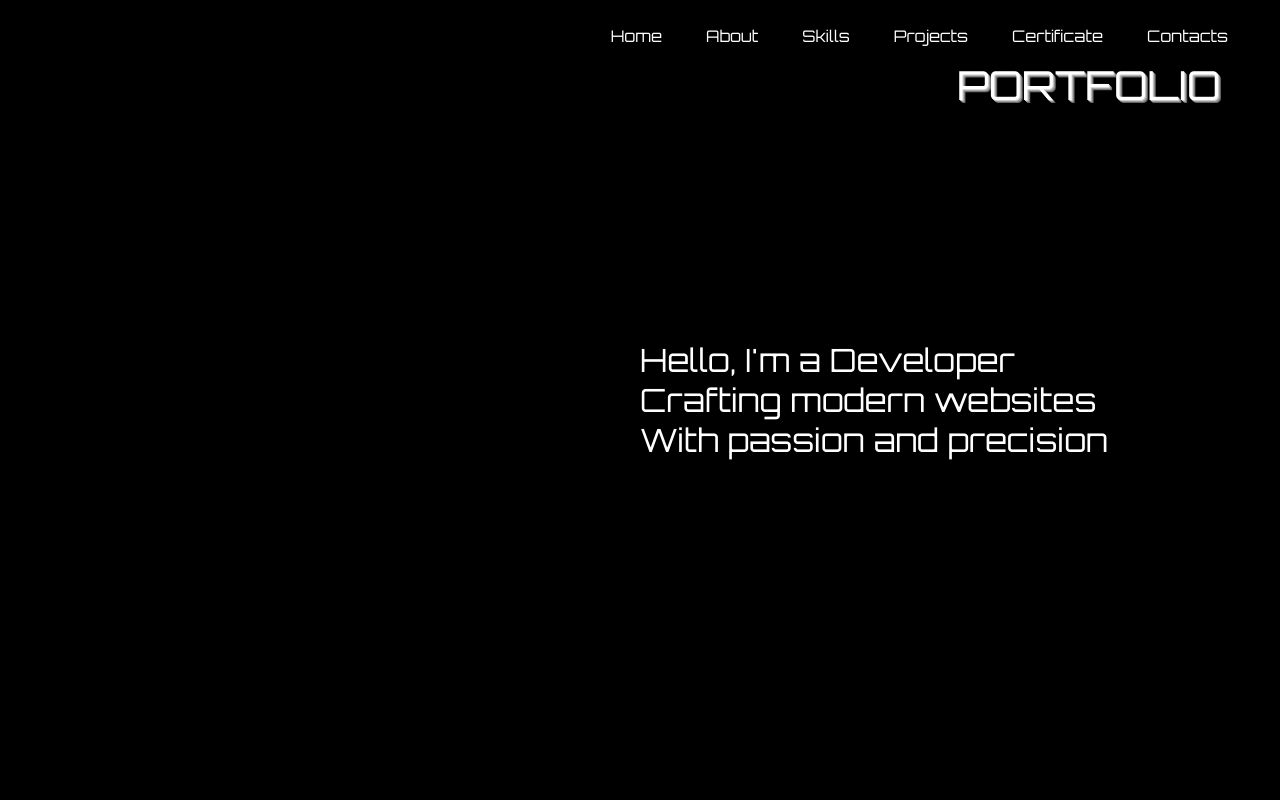
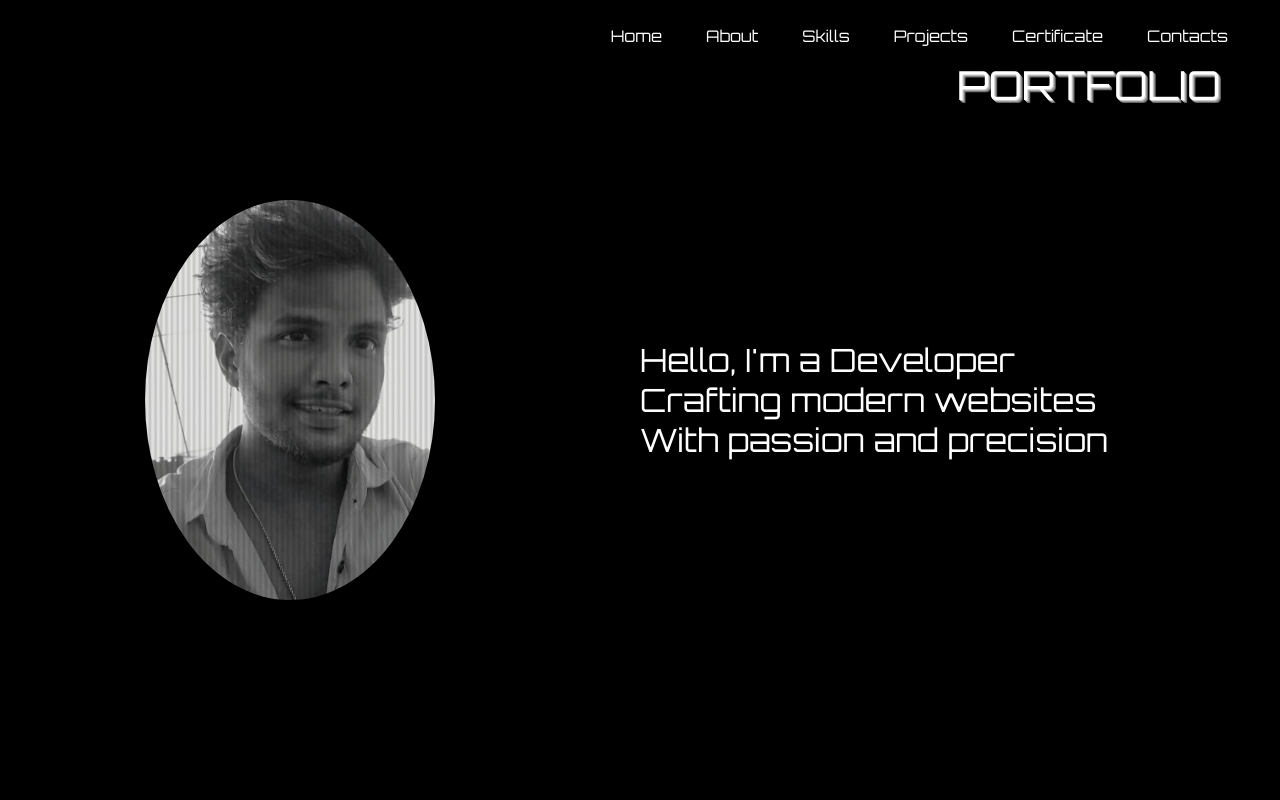
Before and after one commit to Asamsonasir/Samsonasir-Portfolio, a plain HTML site: page index.html in a window 1280 px wide. Shown: the top 800 px of the page. Drawn offline with nearby package versions, Linux system fonts and the light colour scheme; the site is published under a folder, as on GitHub Pages, so addresses that start at the root find nothing.

Commit message:
Update style.css

```diff
--- a/style.css
+++ b/style.css
@@ -28,7 +28,7 @@
     .photo-box {
       width: 50%;
       height: 50%;
-      background: url('/media/sam.jpg') no-repeat center center/cover;
+      background: url('./media/sam.jpg') no-repeat center center/cover;
       border-radius: 50%;
       transition: transform 0.4s ease, box-shadow 0.4s ease;
       transform-style: preserve-3d;
```
